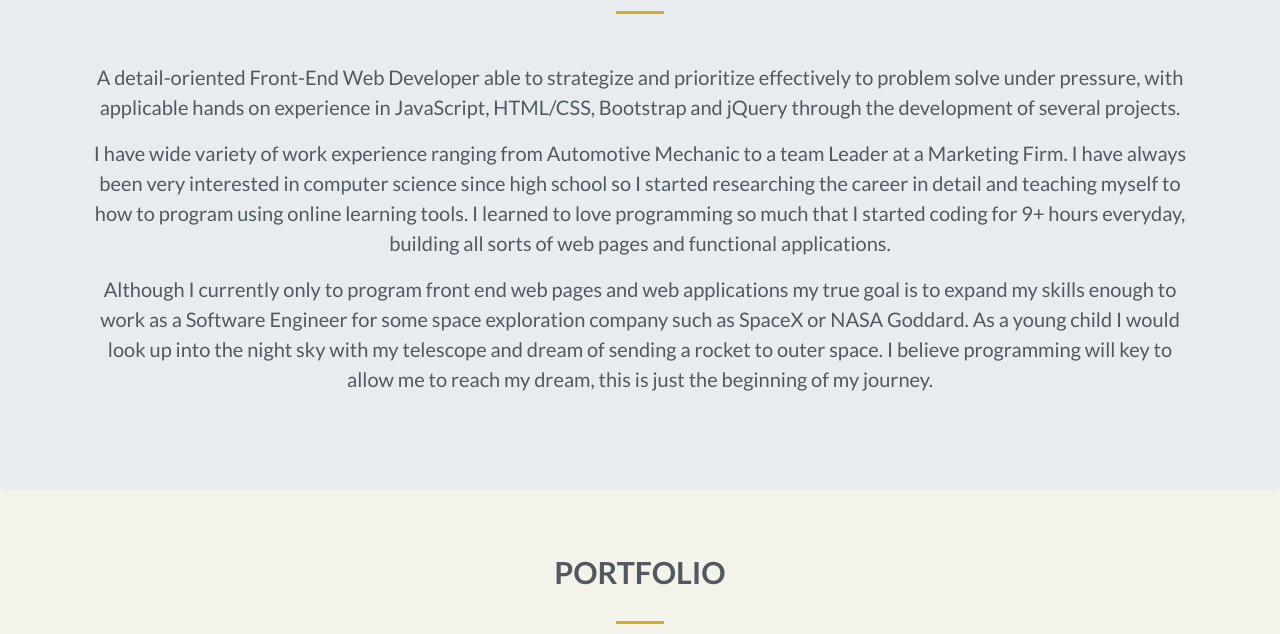
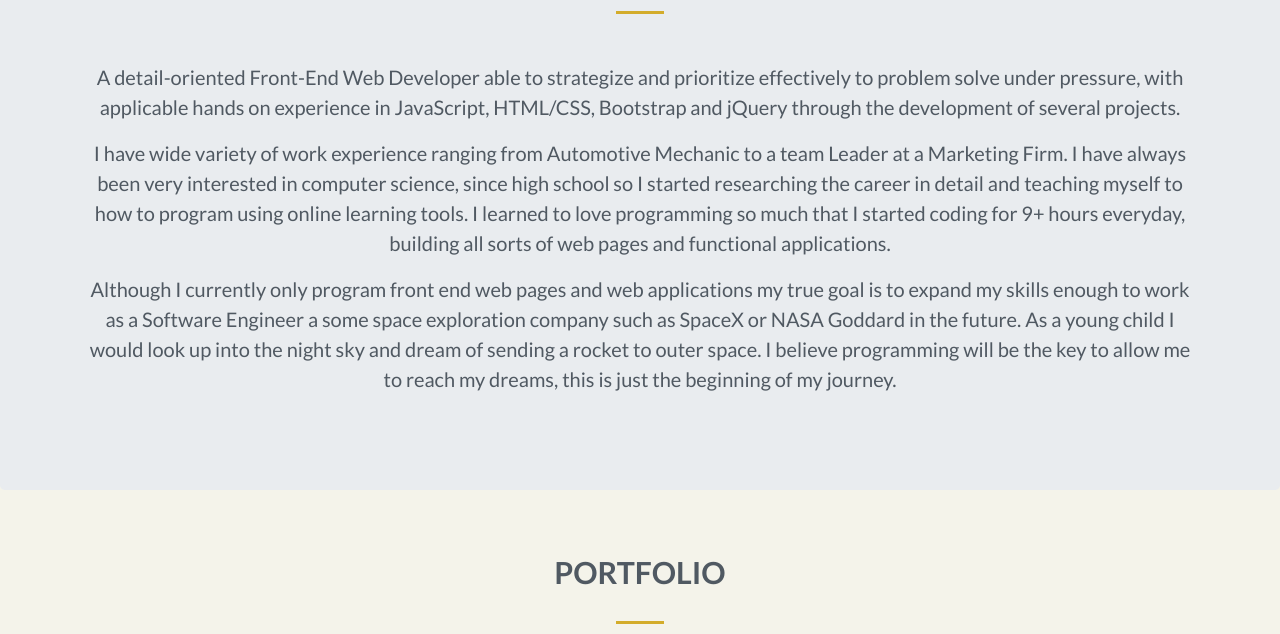
Before and after one commit to AmennuM1/Portfolio, a plain HTML site: page index.html in a window 1280 px wide. Shown: the part 920-1554 px from the top of the page. Drawn offline with Linux system fonts and the light colour scheme.

Commit message:
Add files via upload

```diff
--- a/index.html
+++ b/index.html
@@ -91,17 +91,17 @@
                             <p class="aboutp">
                                 I have wide variety of work experience ranging from Automotive Mechanic
                                 to a team Leader at a Marketing Firm. I have always been very interested
-                                in computer science since high school so I started researching the career
+                                in computer science, since high school so I started researching the career
                                 in detail and teaching myself to how to program using online learning tools.
                                 I learned to love programming so much that I started coding for 9+ hours everyday,
                                 building all sorts of web pages and functional applications.
                             </p>
                             <p class="aboutp">
-                                Although I currently only to program front end web pages and web applications
-                                my true goal is to expand my skills enough to work as a Software Engineer for
-                                some space exploration company such as SpaceX or NASA Goddard. As a young child
-                                I would look up into the night sky with my telescope and dream of sending a rocket
-                                to outer space. I believe programming will key to allow me to reach my dream, this is
+                                Although I currently only program front end web pages and web applications
+                                my true goal is to expand my skills enough to work as a Software Engineer a
+                                some space exploration company such as SpaceX or NASA Goddard in the future. As a young child
+                                I would look up into the night sky and dream of sending a rocket
+                                to outer space. I believe programming will be the key to allow me to reach my dreams, this is
                                 just the beginning of my journey.
                             </p>
 
```
